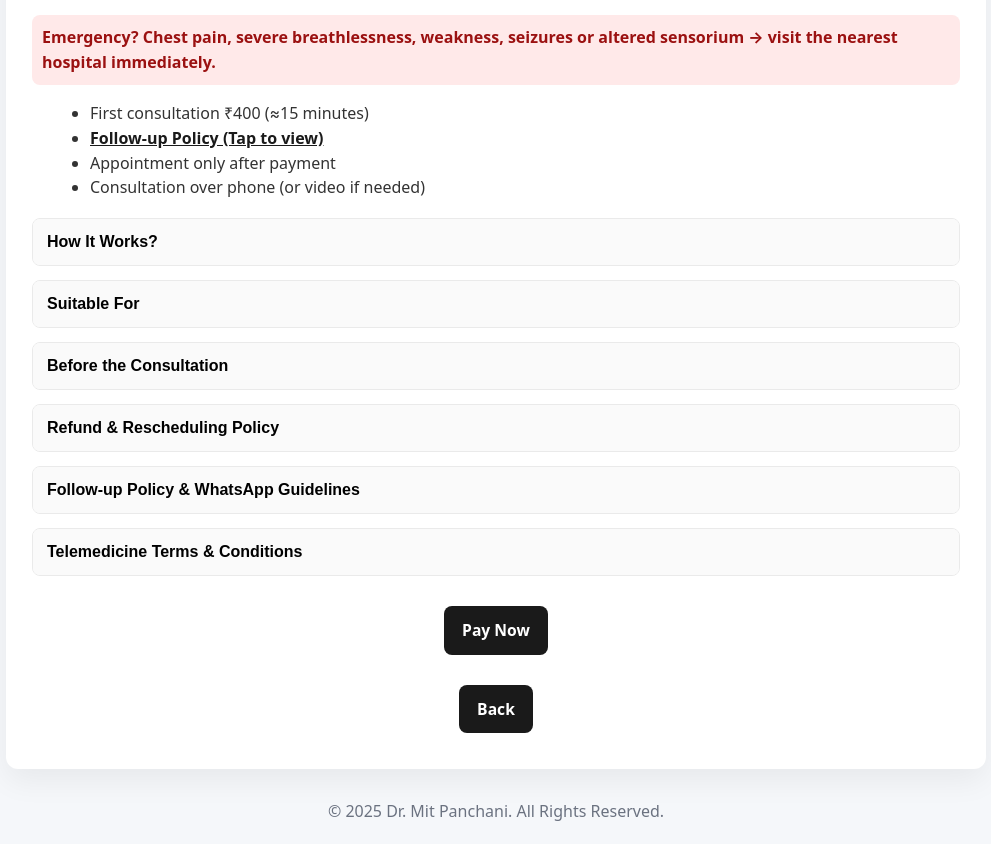
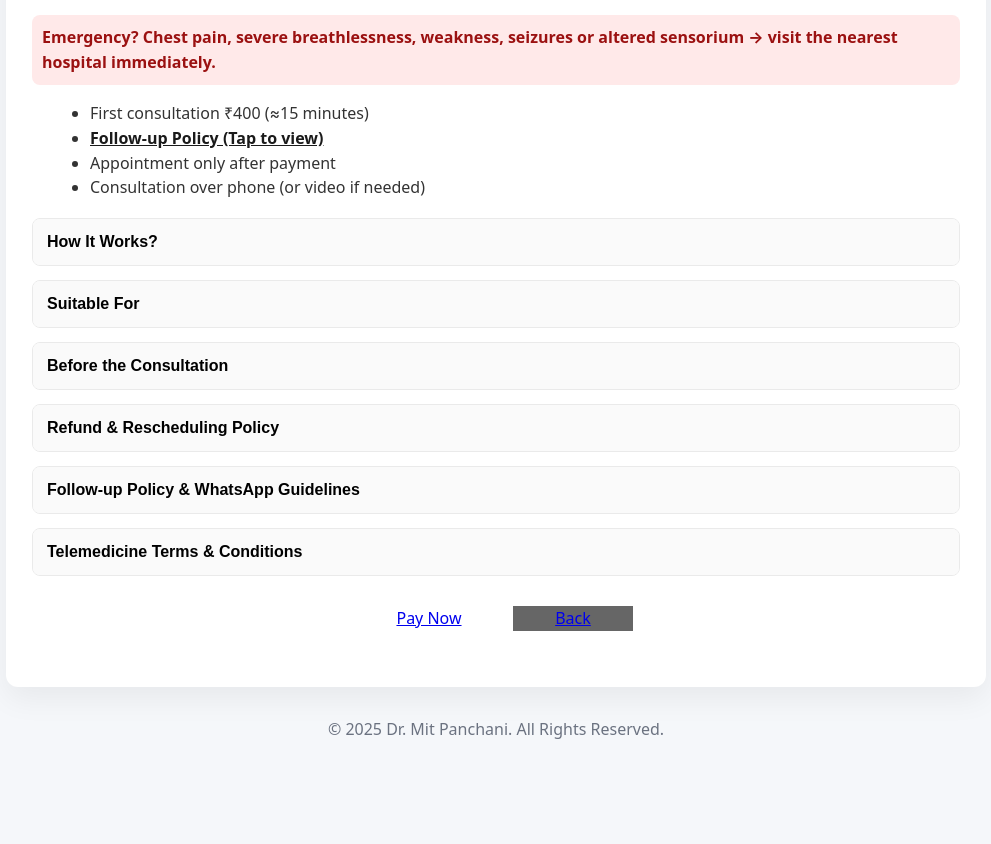
Before and after one commit to drmjp93/drmjp93.github.io, a plain HTML site: page telemedicine.html in a window 1280 px wide. Shown: the part 146-990 px from the top of the page, without its empty margins (144-1135 px from the left). After the commit the page ends 908 px from the top, so only its background shows below. Drawn offline with Linux system fonts and the light colour scheme.

Commit message:
pay / back button aligned side by side

```diff
--- a/telemedicine.html
+++ b/telemedicine.html
@@ -172,14 +172,16 @@
     </div>
   </div>
 
-  <!-- PAYMENT BUTTON -->
-  <div style="text-align:center; margin:30px 0 10px;">
-    <a href="pay.html" class="btn" id="payNow">Pay Now</a>
-  </div>
+ <!-- Buttons: side-by-side -->
 
-<!-- BACK BUTTON -->
-<div style="text-align:center; margin:30px 0 10px;">
-  <a href="javascript:void(0)" onclick="window.history.back()" class="btn">Back</a>
+<div style="display:flex;justify-content:center;gap:14px;margin:30px 0;">
+  <a href="pay.html" class="appointment-btn" style="min-width:140px;text-align:center;">
+    Pay Now
+  </a>
+
+  <a href="index.html" class="appointment-btn" style="min-width:120px;text-align:center;background:#666;">
+    Back
+  </a>
 </div>
 
 </main>
```
